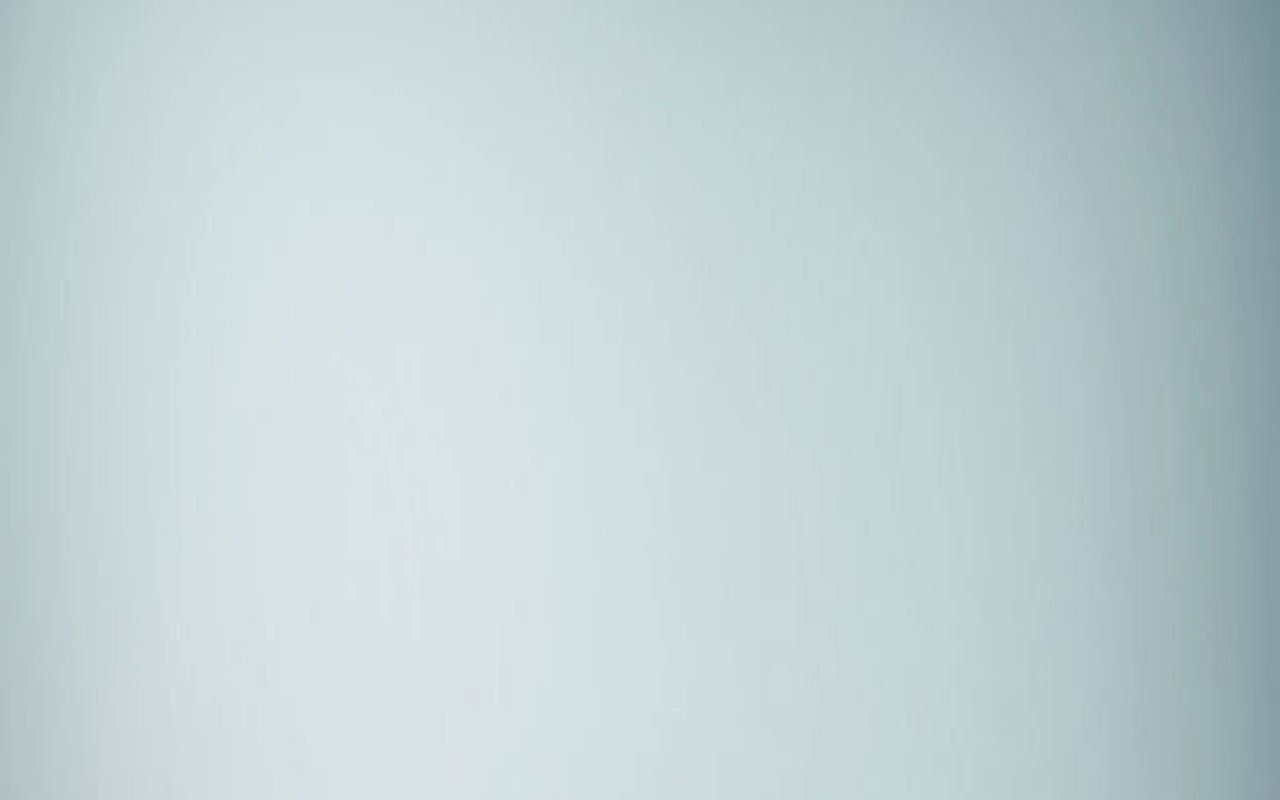
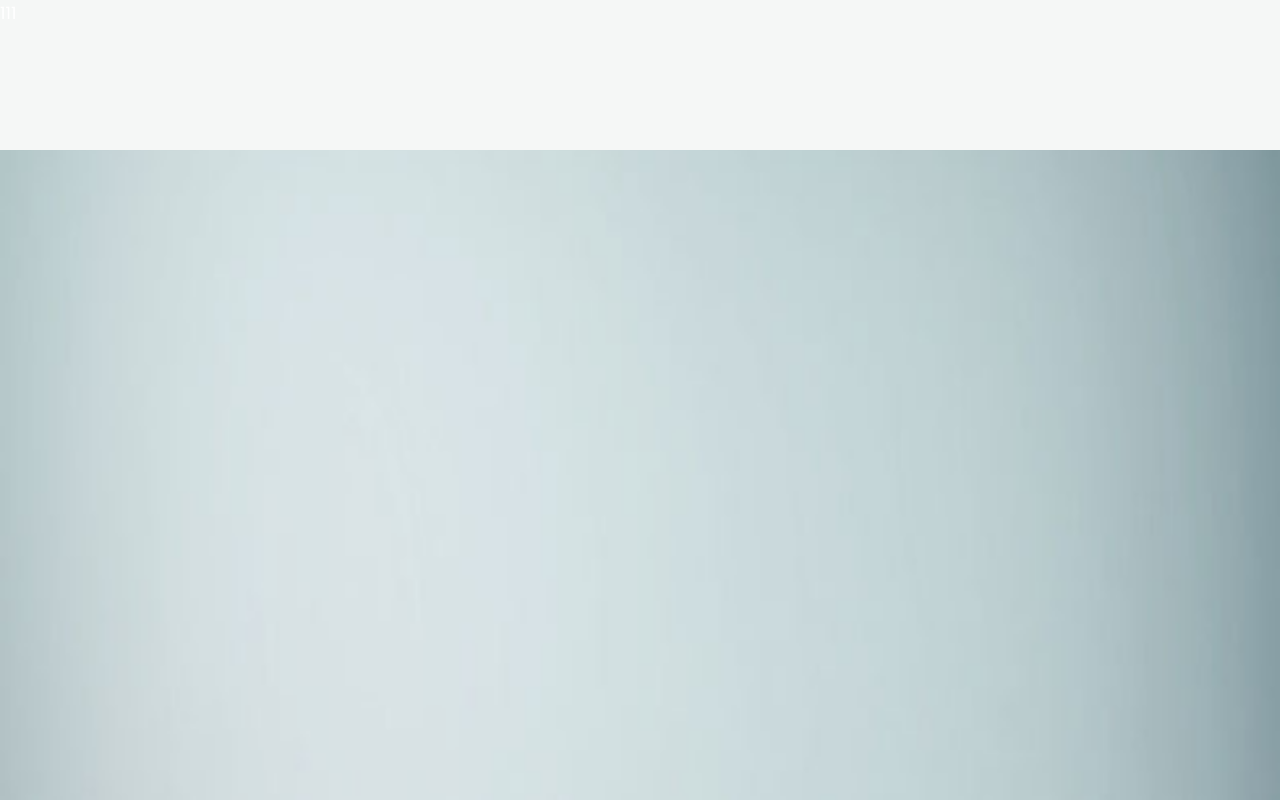
Before and after one commit to INVESTMENT-PROPERTY-LAB/incrypto-exchange-app, a Nuxt app: page /marketPrice in a window 1280 px wide. Before the commit this address had no page. Built offline with nearby package versions, Linux system fonts and the light colour scheme.

Commit message:
add page market price 20%

```diff
--- /dev/null
+++ b/components/cardMarketPrice.vue
@@ -0,0 +1,21 @@
+<template>
+  <div class="coin-inner">
+    <div class="coin-label">{{ 1 }}</div>
+    <div class="coin-value">${{ 2 }}</div>
+    <div class="coin-graph">{{ 3 }}</div>
+  </div>
+</template>
+
+<script lang="ts" setup>
+import { ref } from 'vue'
+
+const coinsList = ref([
+  { id: 1, name: 'BTC', value: '$6,239', graph: '', iconClass: 'btc' },
+  { id: 2, name: 'ETH', value: '$334', graph: '', iconClass: 'eth' },
+  { id: 3, name: 'LTC', value: '$194', graph: '', iconClass: 'ltc' },
+  { id: 4, name: 'BCH', value: '$1,239', graph: '', iconClass: 'bch' }
+])
+
+const isDarkMode = ref(false)
+
+</script>
--- a/components/mainMenu.vue
+++ b/components/mainMenu.vue
@@ -1,18 +1,16 @@
 <template>
   <div class="container">
-    <!-- Верхний ряд -->
     <div class="row">
-      <div class="button">
+      <NuxtLink class="button" to="/marketPrice">
         <img src="../public/icons/iconDashboard/Price LOGO.svg" alt="Market Prices" />
         <p>Market Prices</p>
-      </div>
+      </NuxtLink>
       <div class="button">
         <img src="../public/icons/iconDashboard/Alert LOGO.svg" alt="Alerts" />
         <p>Alerts</p>
       </div>
     </div>
 
-    <!-- Центральная кнопка (Exchange) -->
     <div class="row highlight">
       <div class="button large">
         <img src="../public/icons/iconDashboard/Group 13.svg" alt="Exchange" />
@@ -20,7 +18,6 @@
       </div>
     </div>
 
-    <!-- Нижний ряд -->
     <div class="row">
       <div class="button">
         <img src="../public/icons/iconDashboard/Wallet LOGO.svg" alt="My Accounts" />
@@ -35,26 +32,22 @@
 </template>
 
 <style scoped lang="scss">
-/* Общий контейнер */
 .container {
   width: 350px;
   margin: 0 auto;
   display: flex;
   flex-direction: column;
   gap: 10px;
-  // background: #8e9295;
   padding: 20px;
   border-radius: 10px;
 }
 
-/* Ряды кнопок */
 .row {
   display: flex;
   justify-content: space-between;
   gap: 10px;
 }
 
-/* Кнопка */
 .button {
   display: flex;
   flex-direction: column;
@@ -85,7 +78,6 @@
   }
 }
 
-/* Центральная кнопка (Exchange) */
 .highlight .button.large {
   background: #f5c22b;
   color: #000;
@@ -98,7 +90,6 @@
   height: 50px;
 }
 
-/* Настройка нижнего ряда */
 .button.large:hover {
   transform: scale(1.05);
 }
--- a/pages/mainDashboard.vue
+++ b/pages/mainDashboard.vue
@@ -1,17 +1,17 @@
 <template>
   <div class="wrapper">
-    <div>
-      <div class="block">
+    <div class="container-wrapper">
+      <div class="block" v-if="accountCreatedInfo">
         <MainLogo />
         <p class="block-welcome__subtitle textSubtitle">
           <img src="../public/Сгруппировать 3.svg" alt="Success">
         </p>
-        <p v-if="accountCreatedInfo" class="block-or textTitle">
+        <p class="block-or textTitle">
           Account created
         </p>
       </div>
-      {{ accountCreatedInfo }}
-      <div>
+
+      <div class="block-menu">
         <MainMenu />
       </div>
     </div>
@@ -22,9 +22,14 @@
 import { ref } from "vue"
 
 const accountCreatedInfo = ref<boolean>(true)
+
+setTimeout(() => accountCreatedInfo.value = false, 3000)
 </script>
 
 <style lang="scss" scoped>
+.container-wrapper {
+  position: relative;
+}
 
 .block {
   text-align: center;
@@ -49,4 +54,9 @@ const accountCreatedInfo = ref<boolean>(true)
     margin-bottom: 60px;
   }
 }
+.block-menu {
+  position: absolute;
+  top: 495px;
+  width: 100%;
+}
 </style>
--- /dev/null
+++ b/pages/marketPrice.vue
@@ -0,0 +1,46 @@
+<template>
+  <div class="container-market">
+    <div class="container-market__header">
+      <h1>Market Price</h1>
+      <div class="balance">Your Account Balance</div>
+      <strong class="balance-amount">$39,798.29</strong>
+    </div>
+
+    <div class="container-market__bg">111</div>
+  </div>
+</template>
+
+<script lang="ts" setup>
+</script>
+
+<style lang="scss">
+.container-market {
+  position: relative;
+  display: flex;
+  justify-content: center;
+
+
+  &__header {
+    display: block;
+    align-items: center;
+    gap: 0.5rem;
+    text-align: center;
+  }
+  &__bg {
+    position: absolute;
+    background: #F5F7F6;
+    width: 100%;
+    height: 150px;
+  }
+}
+
+.balance {
+  font-size: 1.2em;
+  color: #6c757d;
+}
+
+.balance-amount {
+  font-size: 2em;
+  margin-left: auto;
+}
+</style>
```
